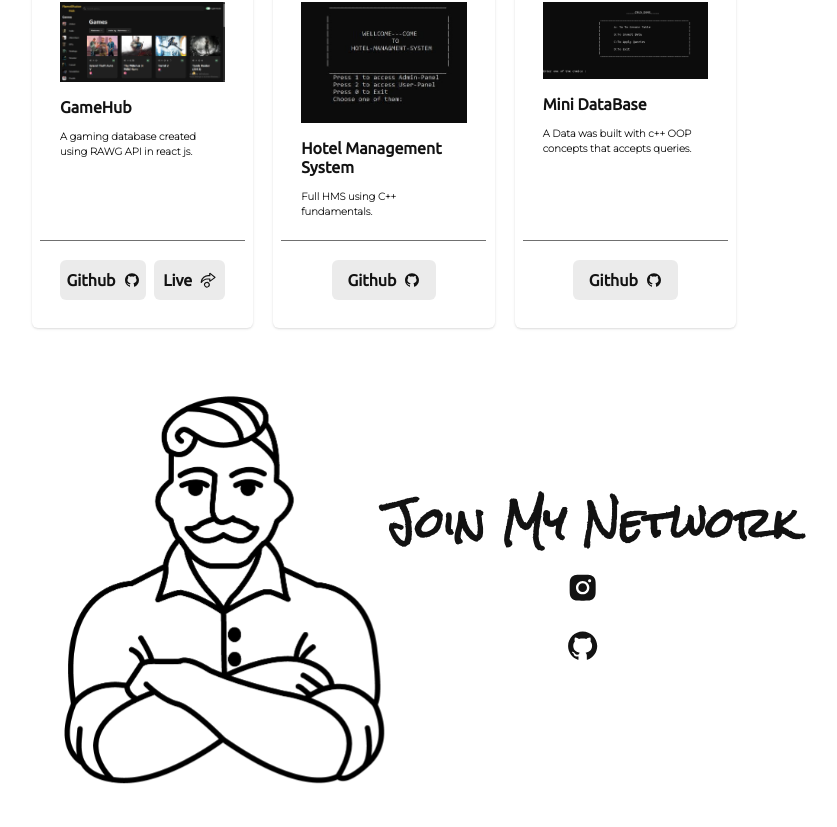
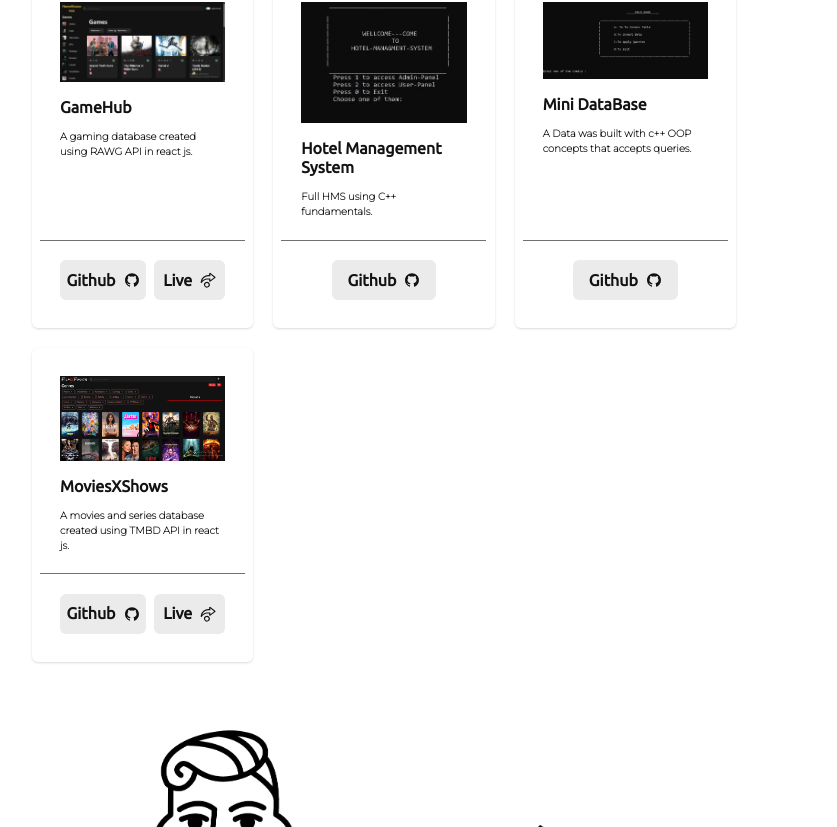
Before and after one commit to M-Huzaifa00/Portfolio, a React (Vite) app: page / in a window 1280 px wide. Shown: the part 1973-2800 px from the top of the page, without its empty margins (256-1093 px from the left). Built offline with nearby package versions, Linux system fonts and the light colour scheme.

Commit message:
added filmXFusion Project

```diff
--- a/src/Components/Project.tsx
+++ b/src/Components/Project.tsx
@@ -3,13 +3,15 @@ import { ProjectCard } from './ProjectCard';
 import gameHub from '../assets/gamehub.png';
 import HMS from '../assets/HMS.jpg';
 import DBMS from '../assets/DBMS.png';
+import Movie from '../assets/Movies.png'
 import { useInViewPort } from './Hook/useInViewPort';
 import { useShifterStore } from '../Zustand/useShifterStore';
 
 const projectData = [
-    { id: 1, imgUrl: gameHub, title: 'GameHub', detail: 'A gaming database created using RAWG API in react js.', gitLink: 'https://github.com/M-Huzaifa00/Game-Fusion' , Live:'https://game-hub-kappa-ochre.vercel.app/' },
-    { id: 2, imgUrl: HMS, title: 'Hotel Management System', detail: 'Full HMS using C++ fundamentals.', gitLink: 'https://github.com/M-Huzaifa00/Hotel-Management-system' , Live:undefined },
-    { id: 3, imgUrl: DBMS, title: 'Mini DataBase', detail: 'A Data was built with c++ OOP concepts that accepts queries.', gitLink: 'https://github.com/M-Huzaifa00/DATABASE', Live:undefined }
+    { id: 1, imgUrl: gameHub, title: 'GameHub', detail: 'A gaming database created using RAWG API in react js.', gitLink: 'https://github.com/M-Huzaifa00/Game-Fusion', Live: 'https://game-hub-kappa-ochre.vercel.app/' },
+    { id: 2, imgUrl: HMS, title: 'Hotel Management System', detail: 'Full HMS using C++ fundamentals.', gitLink: 'https://github.com/M-Huzaifa00/Hotel-Management-system', Live: undefined },
+    { id: 3, imgUrl: DBMS, title: 'Mini DataBase', detail: 'A Data was built with c++ OOP concepts that accepts queries.', gitLink: 'https://github.com/M-Huzaifa00/DATABASE', Live: undefined },
+    { id: 4, imgUrl: Movie, title: 'MoviesXShows', detail: 'A movies and series database created using TMBD API in react js.', gitLink: 'https://github.com/M-Huzaifa00/Movie', Live: 'https://filmxfusion.vercel.app/' }
 ]
 
 
@@ -40,7 +42,7 @@ export const Project = () => {
                 }}
             >
                 {
-                    projectData.map(({ id, imgUrl, title, detail, gitLink , Live}) => <ProjectCard key={id} Live={Live} id={id} imgUrl={imgUrl} title={title} detail={detail} gitLink={gitLink} />)
+                    projectData.map(({ id, imgUrl, title, detail, gitLink, Live }) => <ProjectCard key={id} Live={Live} id={id} imgUrl={imgUrl} title={title} detail={detail} gitLink={gitLink} />)
                 }
             </SimpleGrid>
         </>
--- a/src/Components/ProjectCard.tsx
+++ b/src/Components/ProjectCard.tsx
@@ -21,7 +21,7 @@ export const ProjectCard = ({ id, imgUrl, title, detail, gitLink, Live }: Props)
             data-aos={id > 0 ? "zoom-in" : undefined}
             padding={{ base: 0, md: 2 }} maxWidth={'300px'}>
             <CardBody>
-                <Image objectFit={'contain'} src={imgUrl} />
+                <Image objectFit={'cover'} src={imgUrl} />
                 <Stack mt={4} spacing={'3'}>
                     <Heading fontFamily={'ubuntu'}
                         fontSize={{ base: '10px', md: '16px' }} >{title}</Heading>
```
Also changed, not shown: src/assets/Movies.png (added).
